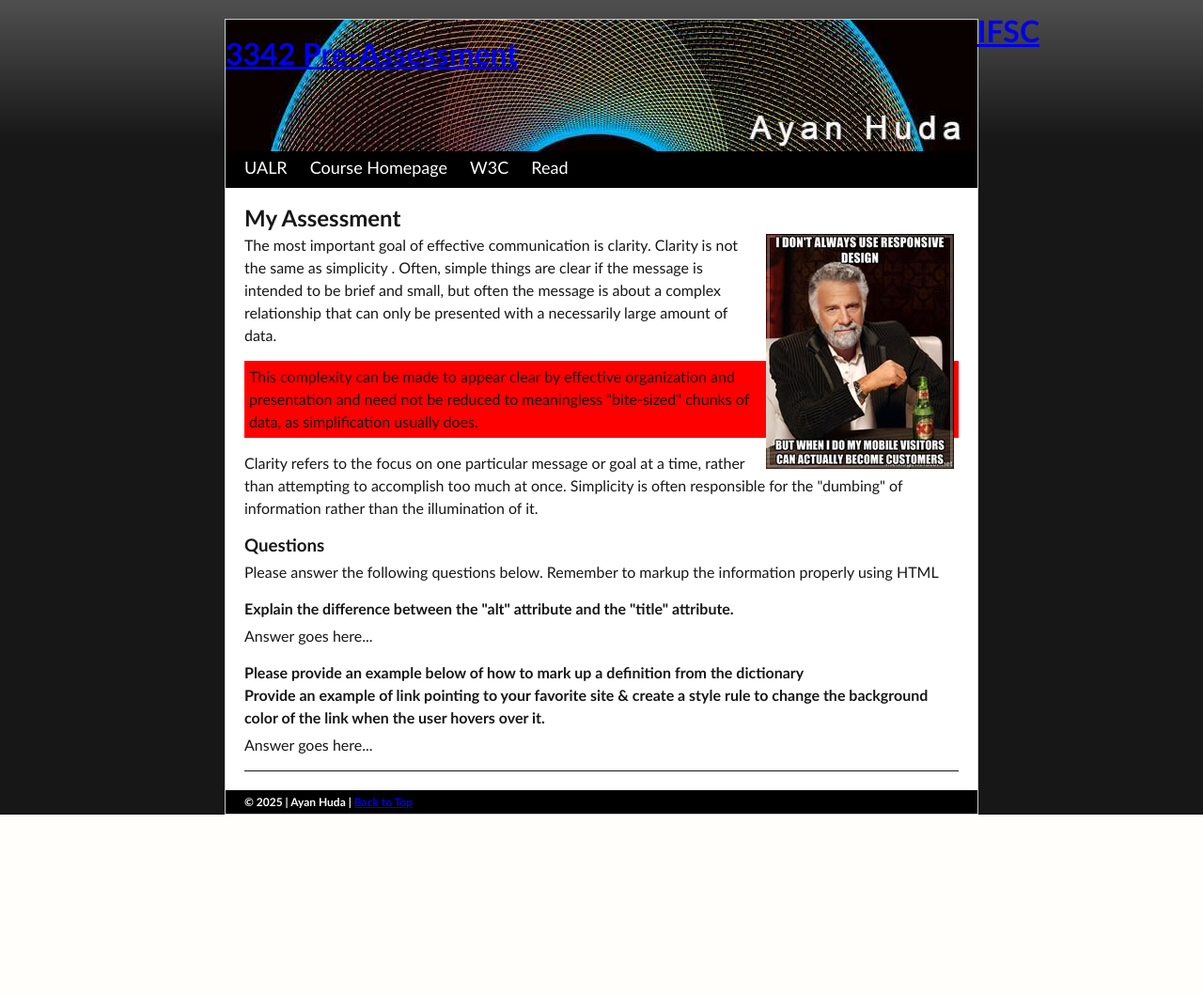
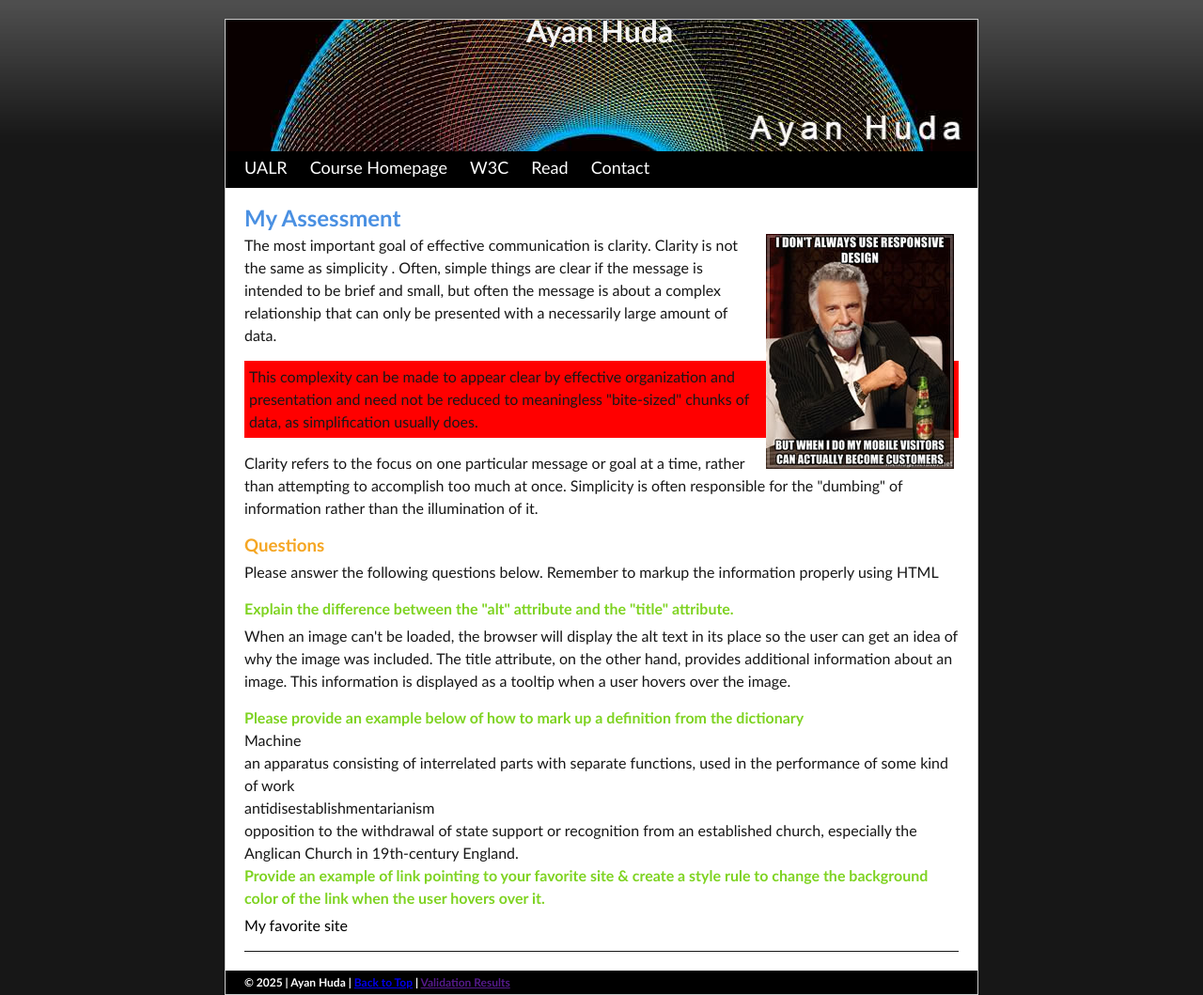
Before and after one commit to ayan0186/mobile-web, a PHP site: page /pre-assesment/index.html in a window 1280 px wide. Shown: the whole page at 94% size. Before the commit the page ends 867 px from the top, so only its background shows below. Run offline with PHP 8.4, Linux system fonts and the light colour scheme.

Commit message:
Added html, css. Answered questions, fixed header issue.

```diff
--- a/pre-assesment/index.html
+++ b/pre-assesment/index.html
@@ -11,7 +11,7 @@
 <body>
 <div id="container">
   <div id="header">
-    <h1 id="top"><a href="index.html">IFSC 3342 Pre-Assessment</a></h1>
+    <h1 id="top"><a href="index.html"> Ayan Huda</a></h1>
   </div>
   <div id="nav">
     <ul>
@@ -19,10 +19,11 @@
       <li><a href="https://thomaswallace.net/course/mobile-web/spring-2018/">Course Homepage</a></li>
       <li><a href="http://www.w3.org/">W3C</a></li>
       <li><a href="http://www.w3.org/">Read</a></li>
+      <li><a href="mailto:ahuda@ualr.edu" target="_blank">Contact</a></li>
     </ul>
   </div>
   <div id="content">
-    <h2>My Assessment</h2>
+    <h2>My Assessment</h2> <!--Hey Thomas!-->
     <img src="img/content-image2.jpg" alt="content image">
     <p>The most important goal of effective communication is clarity. Clarity is not the same as simplicity . Often, simple things are clear if the message is intended to be brief and small, but often the message is about a complex relationship that can only be presented with a necessarily large amount of data. </p>
     <p class="alert">This complexity can be made to appear clear by effective organization and presentation and need not be reduced to meaningless "bite-sized" chunks of data, as simplification usually does. </p>
@@ -30,14 +31,23 @@
     <h3>Questions</h3>
     <p>Please answer the following questions below. Remember to markup the information properly using HTML</p>
     <h4>Explain the difference between the &quot;alt&quot; attribute and the &quot;title&quot; attribute. </h4>
-    <p>Answer goes here...</p>
+    <p>When an image can't be loaded, the browser will display the alt text in its place so the user can get an idea of why the image was included. The title attribute, on the other hand, provides additional information about an image. This information is displayed as a tooltip when a user hovers over the image.</p>
     <h4>Please provide an example below of how to mark up a definition from the dictionary</h4>
 
-    <h4>Provide an example of link pointing to your favorite site &amp; create a style rule to change the background color of the link when the user hovers over it. </h4>
-    <p>Answer goes here... </p>
+      <dl>
+        <dt>Machine</dt>
+        <dd>an apparatus consisting of interrelated parts with separate functions, used in the performance of some kind of work</dd>
+        <dt>antidisestablishmentarianism</dt>
+        <dd>opposition to the withdrawal of state support or recognition from an established church, especially the Anglican Church in 19th-century England.</dd>
+    </dl>
+
+  <h4>Provide an example of link pointing to your favorite site &amp; create a style rule to change the background color of the link when the user hovers over it. </h4>
+
+  <p><a href="https://www.netflix.com" id="fav-link">My favorite site</a></p>
+
   </div>
   <div id="footer">
-    <h6>&copy; 2025 | Ayan Huda | <a href="#top">Back to Top</a></h6>
+    <h6>&copy; 2025 | Ayan Huda | <a href="#top">Back to Top</a> | <a href="" target="_blank">Validation Results</a></h6>
   </div>
 </div>
 </body>
--- a/pre-assesment/style.css
+++ b/pre-assesment/style.css
@@ -1,3 +1,4 @@
+/* It removes default margins and padding from all elements, making layouts consistent across browsers. */
 * {
   margin: 0px;
   padding: 0px;
@@ -16,21 +17,24 @@ body {
   margin-right: auto;
   margin-left: auto;
   text-align: left;
-	background-color: #FFF;
+  background-color: #fff;
   margin-top: 20px;
-	border: 1px solid #CCC;
+  border: 1px solid #ccc;
 }
 #header {
   width: 800px;
   height: 140px;
-	display:block;
+  display: block;
   background-image: url(img/assessment-3\(2\).jpg);
-	color:white;
-	text-indent:100%;
-	white-space: wrap;
+  color: white;
+  text-indent: 40%;
+  white-space: nowrap;
 }
 #header h1 a {
-
+  text-decoration: none;
+  color: whitesmoke;
+  white-space: nowrap;
+  overflow: hidden;
 }
 #nav {
   background-color: #000;
@@ -50,17 +54,18 @@ body {
   padding-left: 10px;
   font-size: 18px;
 }
-#nav ul li a:link, #nav ul li a:visited {
+#nav ul li a:link,
+#nav ul li a:visited {
   text-decoration: none;
   border-bottom-width: 4px;
   border-bottom-style: solid;
   border-bottom-color: #000;
-	color: #FFF;
+  color: #fff;
 }
 #nav ul li a:hover {
   border-bottom-width: 3px;
   border-bottom-style: solid;
-	border-bottom-color: #CCC;
+  border-bottom-color: #ccc;
 }
 #content {
   margin: 20px;
@@ -77,7 +82,7 @@ body {
 }
 #footer {
   background-color: #000;
-	color: #FFF;
+  color: #fff;
   height: 25px;
 }
 #footer h6 {
@@ -90,12 +95,33 @@ body {
 .alert {
   background: red;
   padding: 5px;
-	border:1px, border;
+  border: 1px, border;
 }
 
-#content img{
-	float:right;
+#content img {
+  float: right;
   border: 1px solid #c0c0c0;
   padding: 5px;
   border: 1px;
 }
+
+#content h2 {
+  color: #4a90e2;
+}
+#content h3 {
+  color: #f5a623;
+}
+#content h4 {
+  color: #7ed321;
+}
+
+#fav-link {
+  color: black;
+  text-decoration: none;
+}
+
+#fav-link:hover {
+  background-color: black;
+  color: red;
+  text-decoration: underline;
+}
```
Lines whose indentation alone changed are shown as unchanged.
